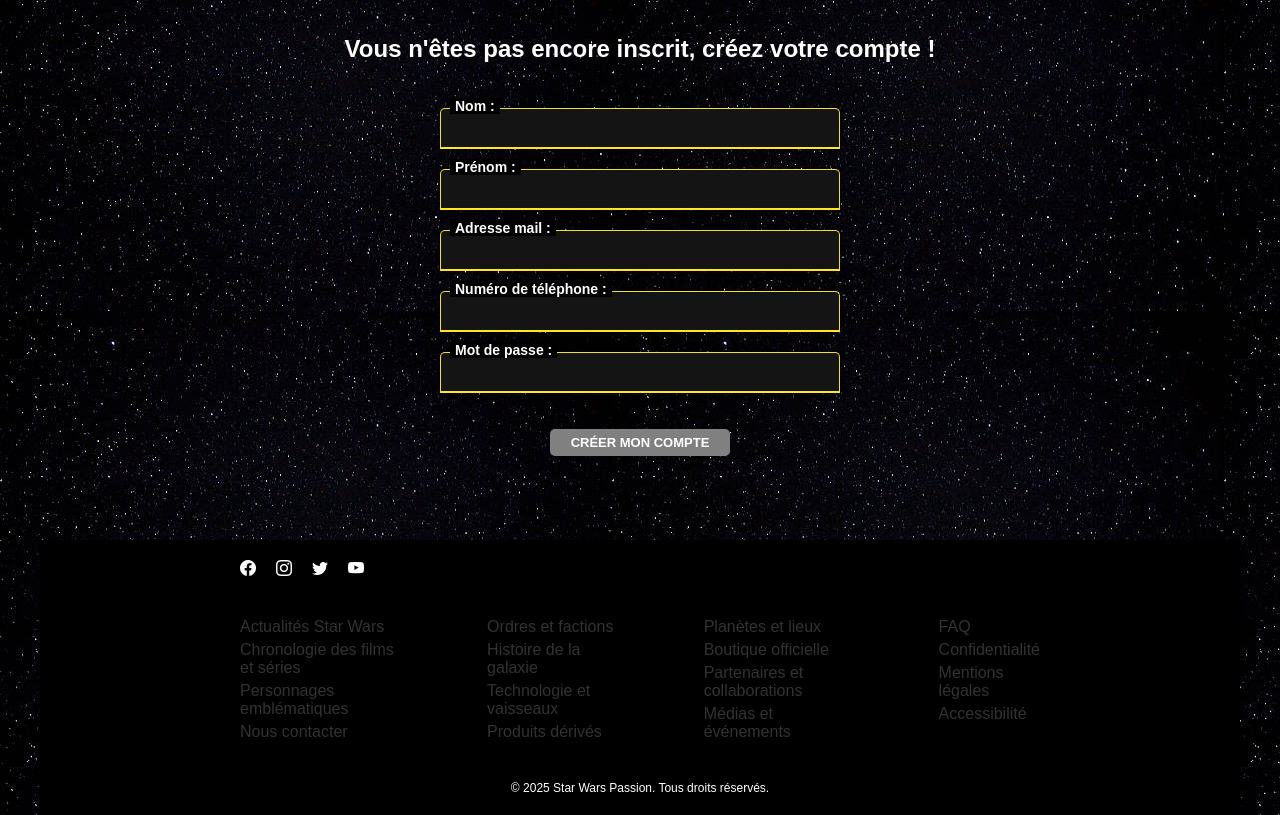
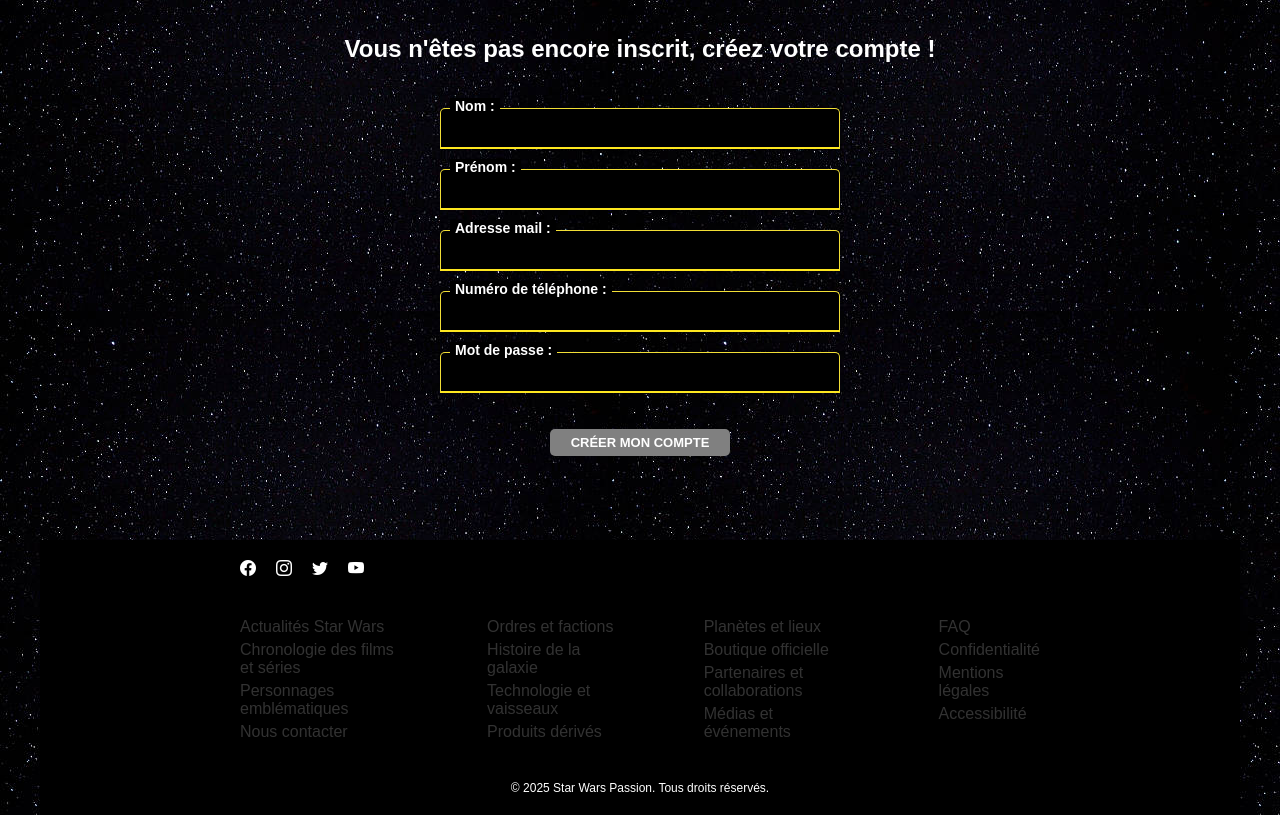
Before and after one commit to BuuucKsS/Star-Wars, a PHP site: page /contact.php in a window 1280 px wide. Shown: the part 97-912 px from the top of the page. Run offline with PHP 8.4, Linux system fonts and the light colour scheme.

Commit message:
Message descriptif de la modification

```diff
--- a/css/contact.css
+++ b/css/contact.css
@@ -46,7 +46,7 @@ main {
     border: 1px solid #f2df36;
     border-bottom: 2.5px solid #FEE720;
     border-radius: 5px 5px 0px 0px;
-    background-color: #141414;
+    background-color: black;
     color: white;
     font-size: 16px;
 }
```
